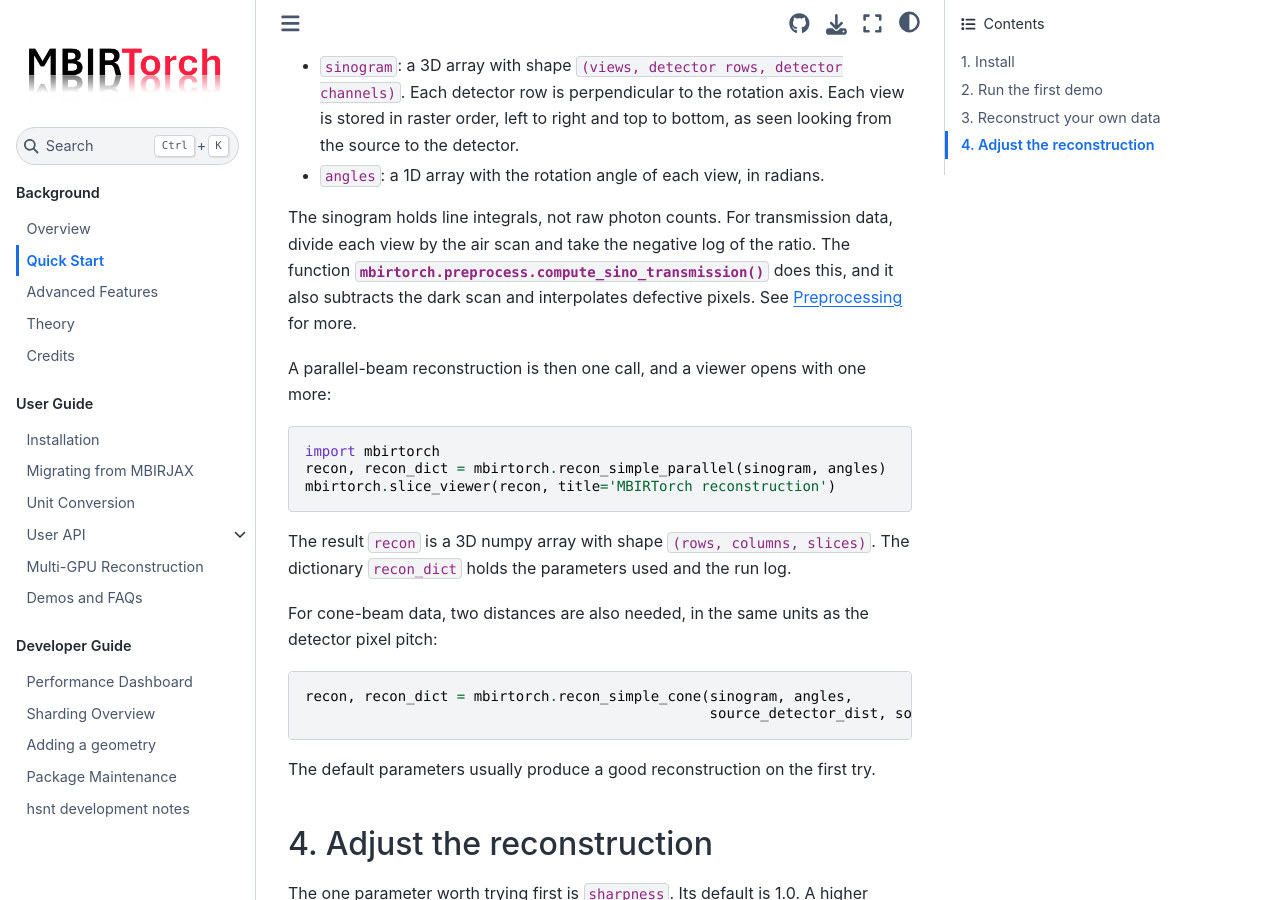
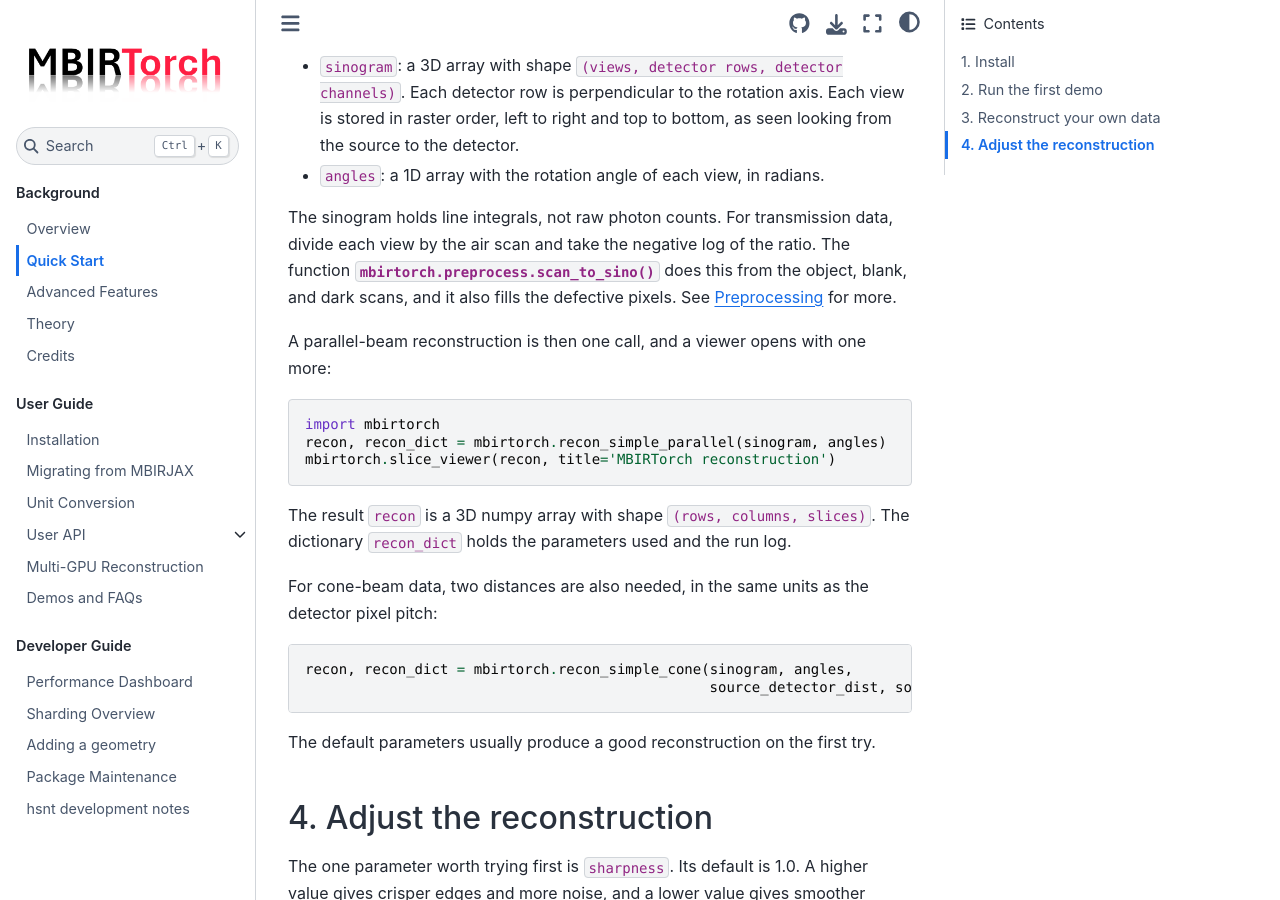
Before and after one commit to cabouman/mbirtorch, a Sphinx documentation site: the page built from docs/source/quick_start.rst, in a window 1280 px wide and 900 px high, scrolled down 717 px. Built offline with Sphinx 7.4.7 and the Sphinx Book theme 1.1.4, drawn with Linux system fonts in a browser that asks for light colours.

Commit message:
Fix two links to functions no longer on the docs pages
Quick Start now points at scan_to_sino instead of compute_sino_transmission,
and the TranslationModel docstring names project_points as plain text.  A
full rebuild reported both; incremental builds had not.

Co-Authored-By: Claude Fable 5.1 <noreply@anthropic.com>
Claude-Session: https://claude.ai/code/session_01GUh31j9ybbeT2zyeAcPj8x

```diff
--- a/docs/source/quick_start.rst
+++ b/docs/source/quick_start.rst
@@ -37,8 +37,8 @@ Put your data in two numpy arrays:
 
 The sinogram holds line integrals, not raw photon counts.  For transmission data, divide each
 view by the air scan and take the negative log of the ratio.  The function
-:func:`mbirtorch.preprocess.compute_sino_transmission` does this, and it also subtracts the
-dark scan and interpolates defective pixels.  See :ref:`PreprocessDocs` for more.
+:func:`mbirtorch.preprocess.scan_to_sino` does this from the object, blank, and dark scans,
+and it also fills the defective pixels.  See :ref:`PreprocessDocs` for more.
 
 A parallel-beam reconstruction is then one call, and a viewer opens with one more::
 
```
Also changed, not shown: 1 other file.
